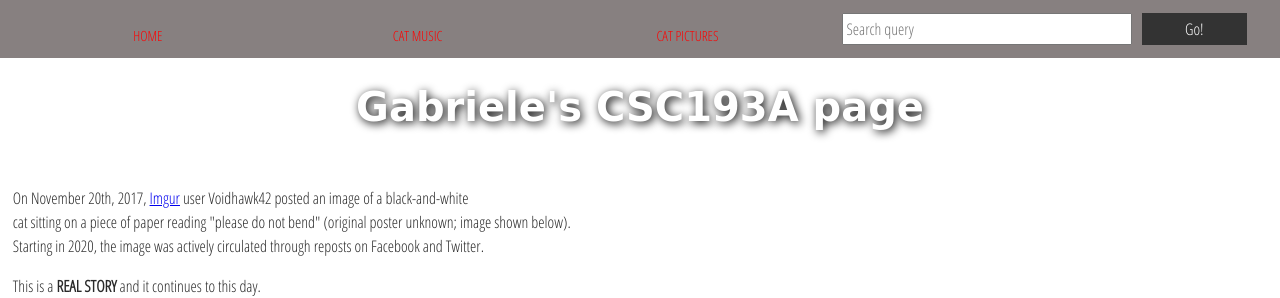
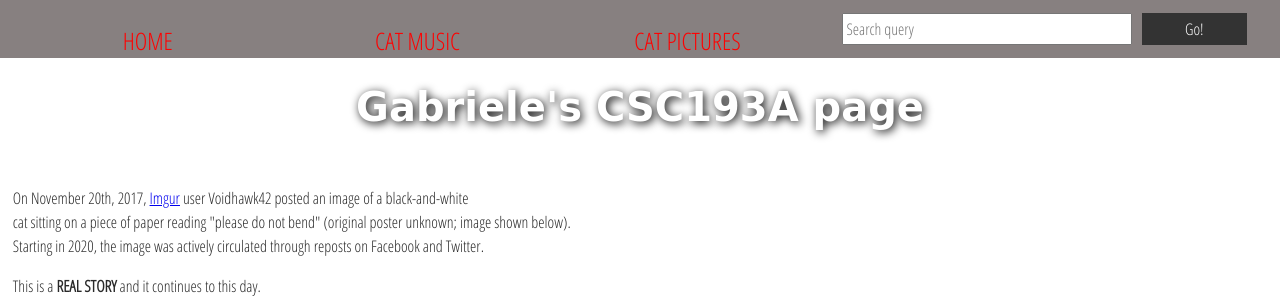
Before and after one commit to gnicula/gnicula.github.io, a plain HTML site: page csc193a/index.html in a window 1280 px wide. Shown: the top 298 px of the page. Drawn offline with Linux system fonts and the light colour scheme; a web font is replaced by a local one.

Commit message:
Add files via upload

```diff
--- a/csc193a/style.css
+++ b/csc193a/style.css
@@ -77,7 +77,7 @@ nav li {
 
 nav a {
   display: inline-block;
-  font-size: 1.4rem;
+  font-size: 2.4rem;
   text-transform: uppercase;
   text-decoration: none;
   color: red;
```
